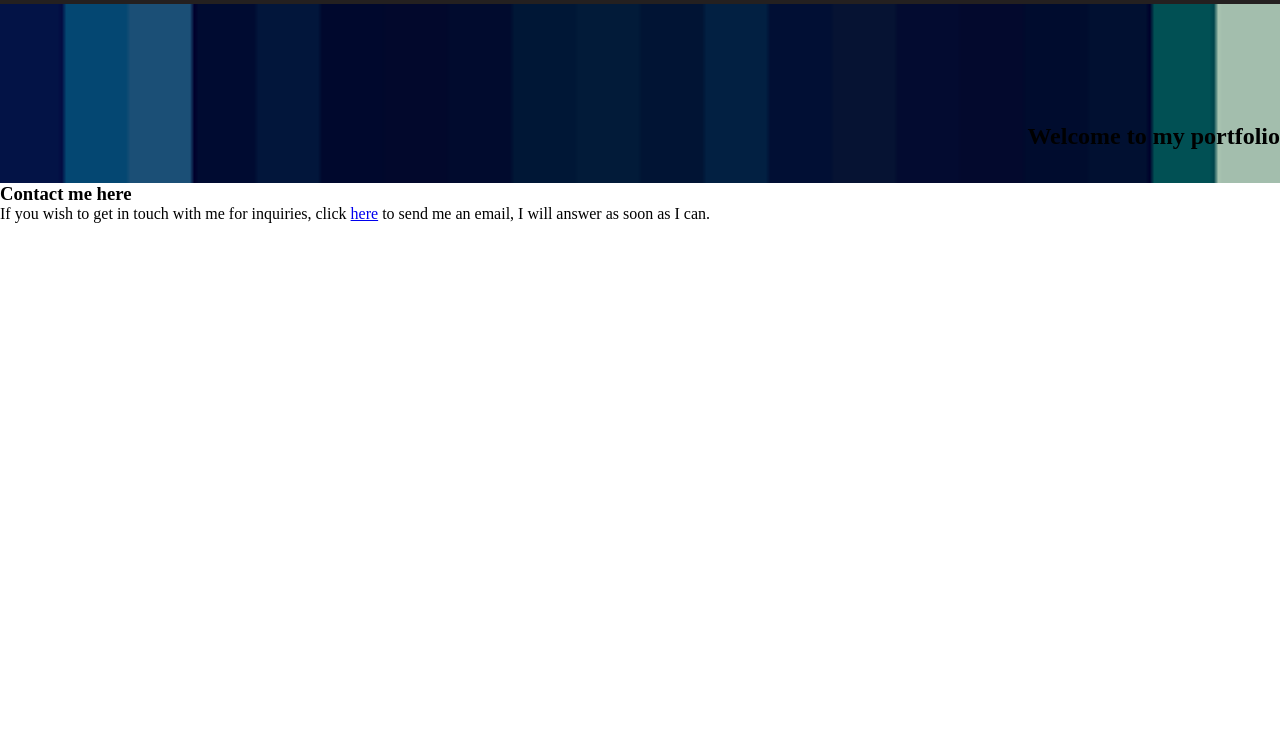
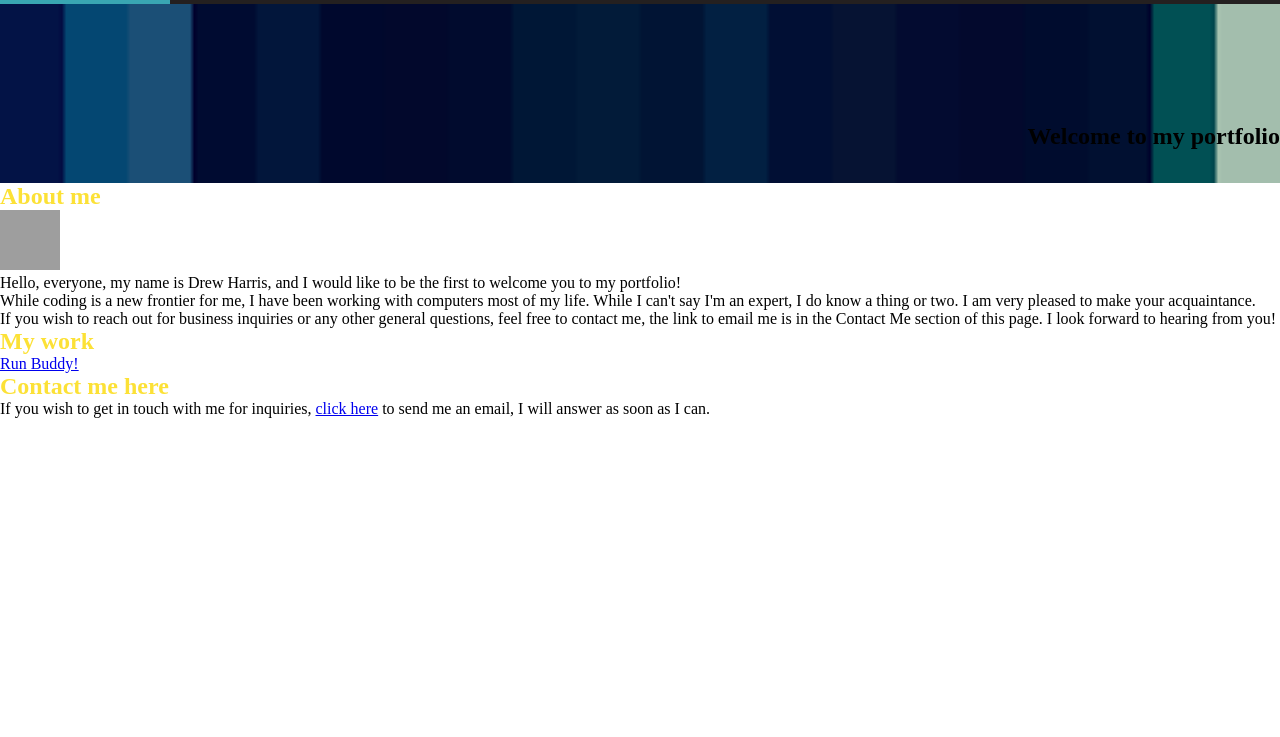
Before and after one commit to MagnificentRoast/my-portfolio, a plain HTML site: page index.html in a window 1280 px wide. Shown: the part 63-800 px from the top of the page. Drawn offline with Linux system fonts and the light colour scheme; grey boxes are pictures that could not be loaded.

Commit message:
my current codebase

```diff
--- a/assets/css/style.css
+++ b/assets/css/style.css
@@ -17,6 +17,7 @@ header h1 {
     margin: 0;
     font-size: 36px;
     color:rgb(36, 32, 32);
+    background-color: #39a6b2;
 }
 
 header a {
@@ -28,7 +29,6 @@ header h1 a {
     display: flex;
     margin: 20px;
     padding: 0;
-    background: #39a6b2;
 }
 
 header nav {
@@ -68,6 +68,15 @@ header nav ul li a {
     line-height: 11;
 }
 
+.photo {
+    width: 60px;
+    height: 60px;
+}
+
+.primary-title {
+    color: #fce136;
+}
+
 /* MEDIA QUERY FOR DESKTOP SCREENS AND SMALLER */
 @media screen and (max-width: 980px) {
 
--- a/index.html
+++ b/index.html
@@ -17,16 +17,16 @@
         <nav>
             <ul>
                 <l1>
-                    <a href="#about-me">About me</a>
+                    <a class="border-bottom" href="#about-me">About me</a>
                 </l1>
                 <li>
-                    <a href="my-work">My work</a>
+                    <a class="border-bottom" href="my-work">My work</a>
                 </li>
                 <li>
-                    <a href="contact-me">Contact me</a>
+                    <a class="border-bottom" href="contact-me">Contact me</a>
                 </li>
                 <li>
-                    <a href="resume">Resume</a>
+                    <a href class="border-bottom" href="resume">Resume</a>
                 </li>
             </ul>
         </nav>
@@ -38,14 +38,32 @@
             <h2 class="text-right">Welcome to my portfolio</h2>
         </div>
     </section>
+
     <section id="about-me" class="about-me"></section>
+        <div>
+            <h2 class="primary-title">About me</h2>
+            <img class="photo" src="assets/images/mypicture.jpg" alt="Drew Harris looking into the camera" />
+            <p>
+                Hello, everyone, my name is Drew Harris, and I would like to be the first to welcome you to my portfolio!
+                <br />
+                While coding is a new frontier for me, I have been working with computers most of my life. While I can't say I'm an expert, I do know a thing or two. I am very pleased to make your acquaintance.
+                <br />
+                If you wish to reach out for business inquiries or any other general questions, feel free to contact me, the link to email me is in the Contact Me section of this page. I look forward to hearing from you!
+            </p>
+        </div>
     <section id="my-work" class="my-work"></section>
+        <div class="my-projects">
+            <div>
+                <h2 class="primary-title">My work</h2>
+            </div>
+            <a href="https://magnificentroast.github.io/run-buddy">Run Buddy!</a>
+        </div>
     <section id="contact-me" class="contact">
         <div class="contact-info">
             <div>
-                <h3>Contact me here</h3>
+                <h2 class="primary-title">Contact me here</h3>
                 <p>
-                    If you wish to get in touch with me for inquiries, click <a href="mailto:magnificentroast@gmail.com">here</a> to send me an email, I will answer as soon as I can.
+                    If you wish to get in touch with me for inquiries, <a href="mailto:magnificentroast@gmail.com">click here</a> to send me an email, I will answer as soon as I can.
                 </p>
             </div>
         </div>
```
